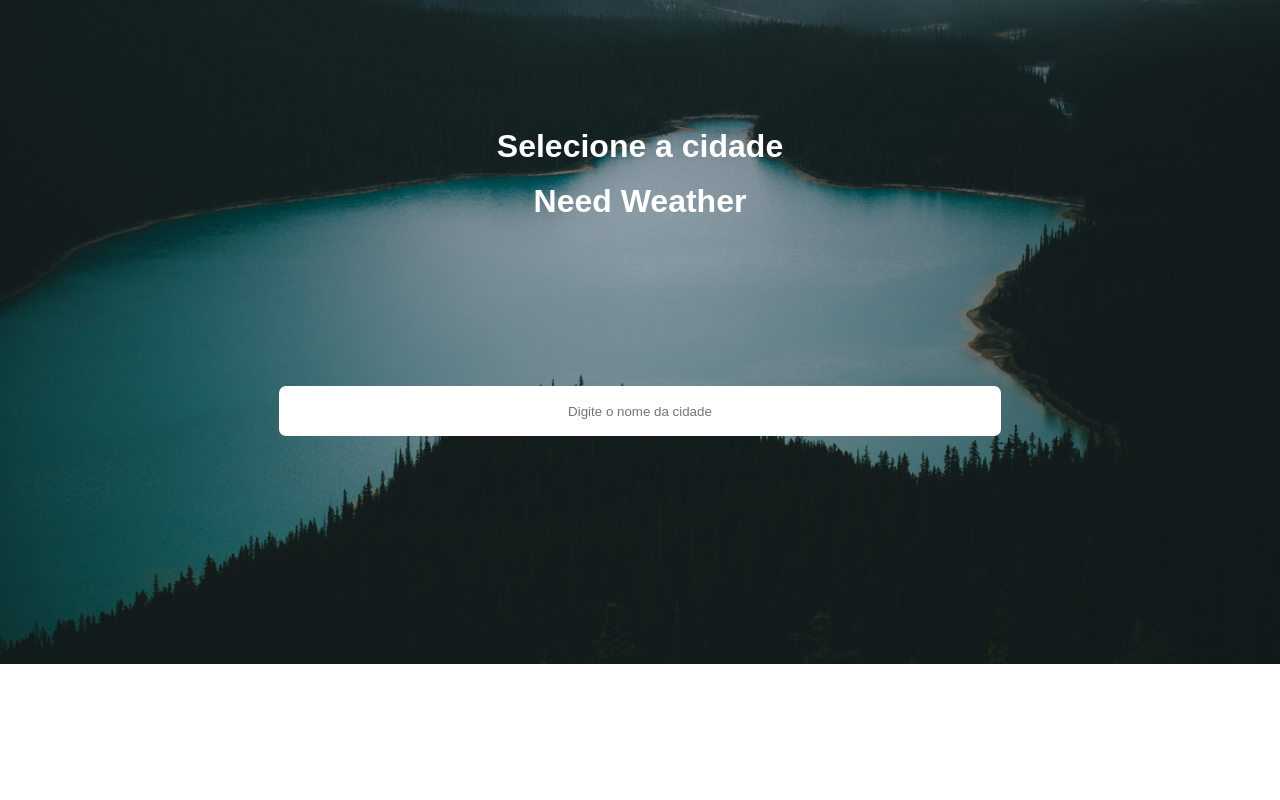
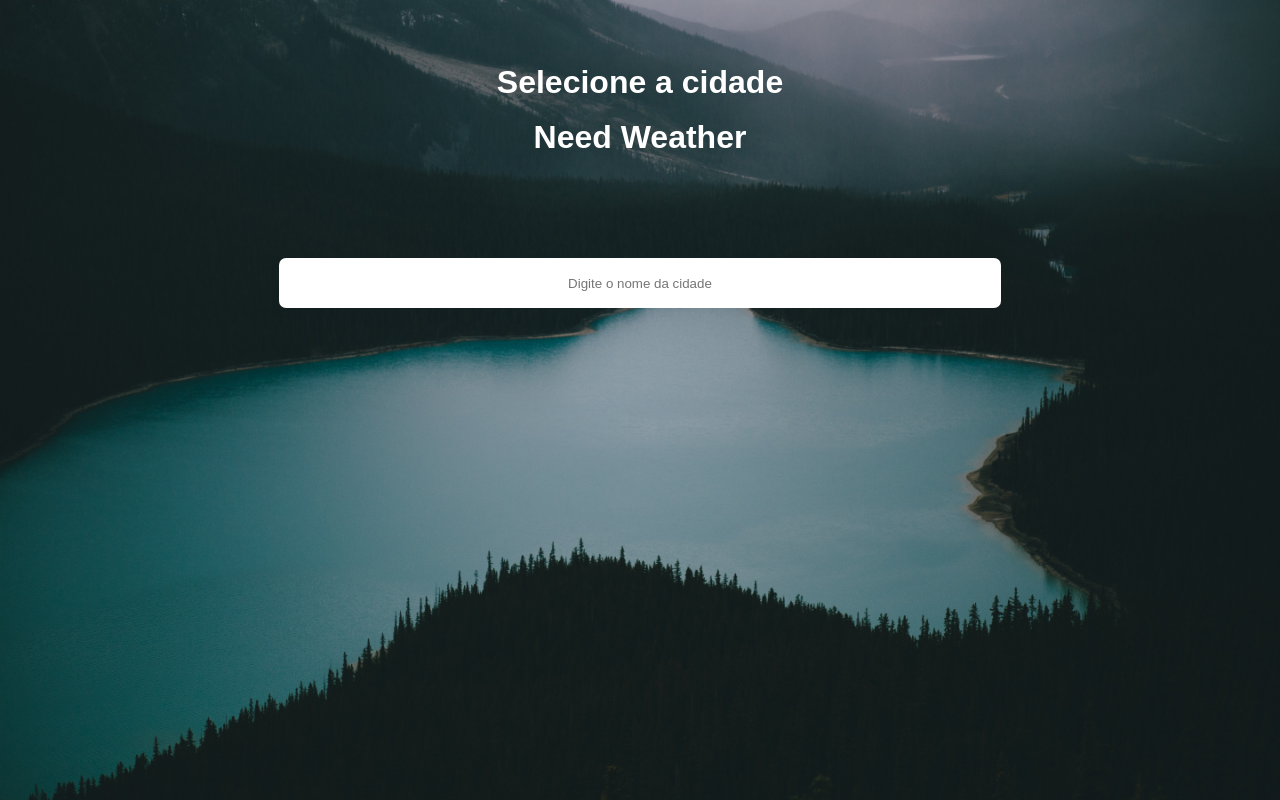
Before and after one commit to Zokaaah/Need-Weather, a React (Create React App) app: page / in a window 1280 px wide. Built offline with nearby package versions, Linux system fonts and the light colour scheme.

Commit message:
Alteração background-image

```diff
--- a/src/App.css
+++ b/src/App.css
@@ -3,16 +3,19 @@ body{
   background-repeat: no-repeat;
   background-size: cover;
   background-position: center;
-  height: 100%;
+  background-attachment: fixed;
+  min-height: 100%;
 
 }
 
 @media (min-width: 1920px) and (max-width: 2560px)  {
   body{
     background-image: url("./images/bkg.jpg");
-    background-repeat: no-repeat;
     background-size: cover;
-    height: 100%;
+    min-height: 100%;
+    background-attachment: fixed;
+
+
 }
 
 
@@ -21,6 +24,10 @@ body{
     background-image: url("./images/bkg.jpg");
     background-repeat: no-repeat;
     background-size: cover;
+    min-height: 100%;
+    background-attachment: fixed;
+
+
   }
 }
 
--- a/src/App.js
+++ b/src/App.js
@@ -76,7 +76,6 @@ function App() {
 
   return (
     <div className="App">
-      <main>
         {(typeof weather.main != "undefined") ?(
                   <div className={styles.local_container}>
                 <div className={styles.local}>{weather.name}, {weather.sys.country}</div>
@@ -115,7 +114,6 @@ function App() {
             </div>
             ):('')}
 
-        </main>
     </div>
   );
 }
--- a/src/Styles/index.module.css
+++ b/src/Styles/index.module.css
@@ -1,19 +1,19 @@
 *{
     margin: 0;
     padding: 0;
-    box-sizing: border-box;
 }
 
 body{
     font-family: 'montseratt', sans-serif;
-
+    color: white;
+    min-height: 100%;
 
 
 }
 
 .select_city{
     margin: auto;
-    padding: 10%;
+    padding: 5%;
 }
 
 .local{
```
